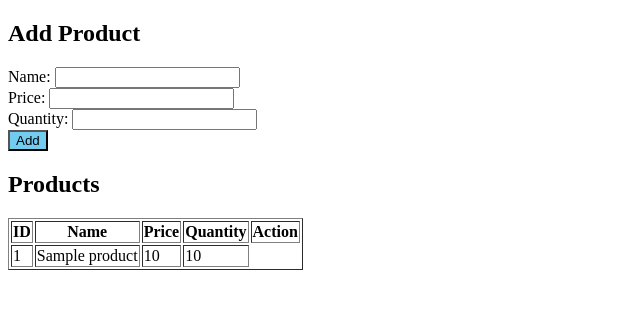
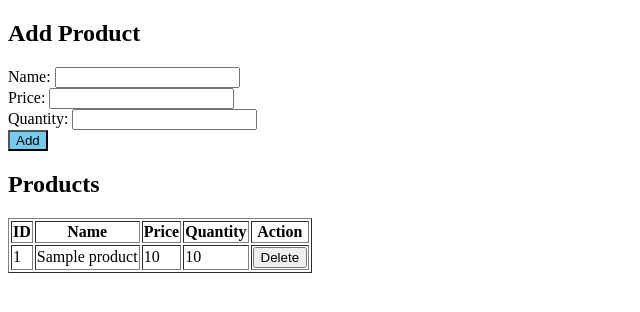
Before and after one commit to quocbaong/22001745_NguyenQuocBao_CNM_NodeJS, a Node server app: page / in a window 1280 px wide. Shown: the top 312 px of the page, without its empty margins (0-640 px from the left). Run offline with Node 20, Linux system fonts and the light colour scheme; tables that the repository leaves empty or names only in its code hold one stand-in row (values such as "Sample post").

Commit message:
Lab 1 - Delete Product

```diff
--- a/express-ejs-mysql/routes/product.routes.js
+++ b/express-ejs-mysql/routes/product.routes.js
@@ -18,3 +18,17 @@ router.post('/add', async(req, res) => {
 });
 
 module.exports = router;
+
+//Delete product
+router.post('/delete/:id', async(req, res) => {
+    try {
+        const { id } = req.params;
+        await db.query(
+            'DELETE FROM products WHERE id = ?', [id]
+        );
+        res.redirect('/');
+    } catch (err) {
+        console.error(err);
+        res.status(500).send('Delete failed');
+    }
+})
--- a/express-ejs-mysql/views/products.ejs
+++ b/express-ejs-mysql/views/products.ejs
@@ -36,6 +36,11 @@
                 <td>
                     <%= p.quantity %>
                 </td>
+                <td>
+                    <form action="/delete/<%= p.id %>" method="post" onsubmit="return confirm('Delete this product?')">
+                        <button type="submit">Delete</button>
+                    </form>
+                </td>
             </tr>
             <% }) %>
     </table>
```
